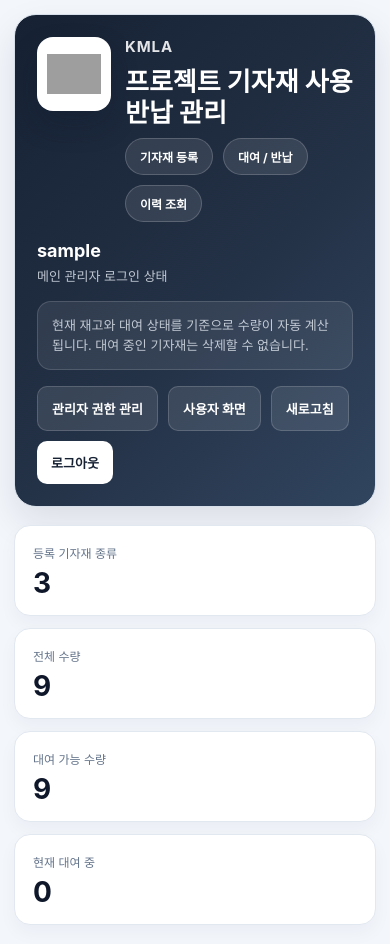
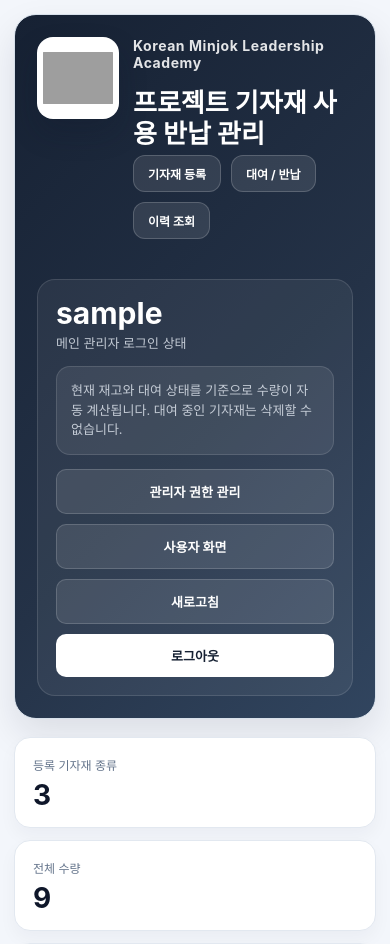
Before and after one commit to knue20-kmla/work-dashboard, a Flask app: page /dashboard in a window 390 px wide. Shown: the top 944 px of the page. Run offline with Flask 3, Linux system fonts and the light colour scheme; the visitor is signed in with stand-in values (Sample User, id 1); grey boxes are pictures that could not be loaded.

Commit message:
Rework admin hero alignment and login panel

```diff
--- a/equipment-manager/templates/dashboard.html
+++ b/equipment-manager/templates/dashboard.html
@@ -19,10 +19,10 @@
         }
         .hero {
             display: grid;
-            grid-template-columns: minmax(0, 1fr) 300px;
-            gap: 18px;
+            grid-template-columns: minmax(0, 1fr) 320px;
+            gap: 22px;
             margin-bottom: 18px;
-            padding: 28px 30px;
+            padding: 26px 28px;
             background: linear-gradient(135deg, #162133 0%, #243247 58%, #31455f 100%);
             border: 1px solid #d7e0ea;
             border-radius: 22px;
@@ -41,31 +41,34 @@
             border: none;
             box-shadow: none;
             color: white;
+            display: flex;
+            flex-direction: column;
+            min-height: 220px;
         }
         .hero-brand {
             display: grid;
-            grid-template-columns: 92px minmax(0, 1fr);
+            grid-template-columns: 108px minmax(0, 1fr);
             align-items: start;
-            gap: 18px;
+            gap: 20px;
             margin-bottom: 0;
         }
         .hero-logo {
-            width: 92px;
-            height: 92px;
-            border-radius: 18px;
+            width: 108px;
+            height: 108px;
+            border-radius: 20px;
             background: #ffffff;
-            padding: 10px;
+            padding: 6px;
             object-fit: contain;
             box-shadow: 0 14px 28px rgba(15, 23, 42, 0.22);
         }
         .hero-brand-text {
             display: grid;
-            gap: 10px;
+            gap: 6px;
             flex: 1;
         }
         .hero-brand-text strong {
-            font-size: 15px;
-            letter-spacing: 0.06em;
+            font-size: 14px;
+            letter-spacing: 0.04em;
             color: rgba(255,255,255,0.88);
         }
         .hero-copy h1 {
@@ -73,12 +76,18 @@
             margin-bottom: 0;
             line-height: 1.2;
         }
+        .hero-copy {
+            align-self: end;
+            padding-top: 22px;
+        }
         .hero-meta {
             display: flex;
             flex-wrap: wrap;
             gap: 10px;
-            justify-content: flex-end;
-            align-self: end;
+            justify-content: flex-start;
+            align-self: flex-start;
+            margin-top: auto;
+            padding-left: 128px;
         }
         .meta-chip {
             display: inline-flex;
@@ -86,51 +95,54 @@
             text-decoration: none;
             color: white;
             padding: 9px 14px;
-            border-radius: 999px;
+            border-radius: 12px;
             background: rgba(255,255,255,0.10);
             border: 1px solid rgba(255,255,255,0.18);
             font-size: 12px;
             font-weight: 700;
         }
         .hero-side {
-            padding: 0;
+            padding: 18px;
             display: flex;
             flex-direction: column;
-            gap: 16px;
-            justify-content: space-between;
+            gap: 14px;
+            justify-content: flex-start;
             min-width: 0;
+            border-radius: 18px;
+            background: rgba(255,255,255,0.06);
+            border: 1px solid rgba(255,255,255,0.12);
         }
         .user-line {
             display: flex;
             align-items: flex-start;
-            justify-content: flex-end;
+            justify-content: flex-start;
             gap: 12px;
         }
         .user-box strong {
             display: block;
-            font-size: 18px;
+            font-size: 30px;
             margin-bottom: 4px;
             color: #ffffff;
+            line-height: 1;
         }
         .user-box span {
             color: rgba(226, 232, 240, 0.82);
             font-size: 13px;
-            text-align: right;
+            text-align: left;
         }
         .side-note {
             padding: 14px;
             border-radius: 14px;
             background: rgba(255,255,255,0.08);
-            border: 1px solid rgba(255,255,255,0.14);
+            border: 1px solid rgba(255,255,255,0.12);
             color: rgba(226, 232, 240, 0.82);
             font-size: 13px;
             line-height: 1.5;
         }
         .hero-actions {
-            display: flex;
-            flex-wrap: wrap;
+            display: grid;
+            grid-template-columns: repeat(2, minmax(0, 1fr));
             gap: 10px;
-            justify-content: flex-end;
             margin-top: auto;
         }
         .hero-actions a,
@@ -710,29 +722,30 @@
         @media (max-width: 1100px) {
             .hero, .section-grid { grid-template-columns: 1fr; }
             .stats { grid-template-columns: repeat(2, minmax(0, 1fr)); }
-            .hero-meta,
-            .hero-actions,
-            .user-line {
-                justify-content: flex-start;
-            }
-            .user-box span {
-                text-align: left;
-            }
         }
         @media (max-width: 720px) {
             .page { padding: 14px; }
             .hero { padding: 22px; }
             .hero-brand {
-                grid-template-columns: 74px minmax(0, 1fr);
+                grid-template-columns: 82px minmax(0, 1fr);
                 gap: 14px;
             }
             .hero-logo {
-                width: 74px;
-                height: 74px;
+                width: 82px;
+                height: 82px;
                 border-radius: 16px;
             }
             .hero-copy h1 {
                 font-size: 26px;
+            }
+            .hero-copy {
+                padding-top: 10px;
+            }
+            .hero-meta {
+                padding-left: 0;
+            }
+            .hero-actions {
+                grid-template-columns: 1fr;
             }
             .stats { grid-template-columns: 1fr; }
             .toolbar, .form-grid { grid-template-columns: 1fr; }
@@ -766,7 +779,7 @@
                 <div class="hero-brand">
                     <img src="https://i.imgur.com/Mo4ogKc.png" alt="KMLA Logo" class="hero-logo">
                     <div class="hero-brand-text">
-                        <strong>KMLA</strong>
+                        <strong>Korean Minjok Leadership Academy</strong>
                         <div class="hero-copy">
                             <h1>프로젝트 기자재 사용 반납 관리</h1>
                         </div>
```
